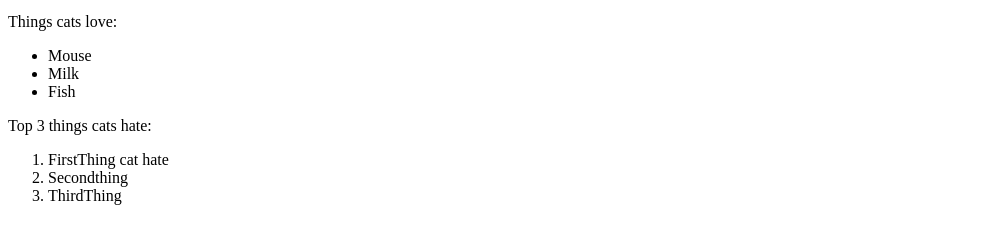
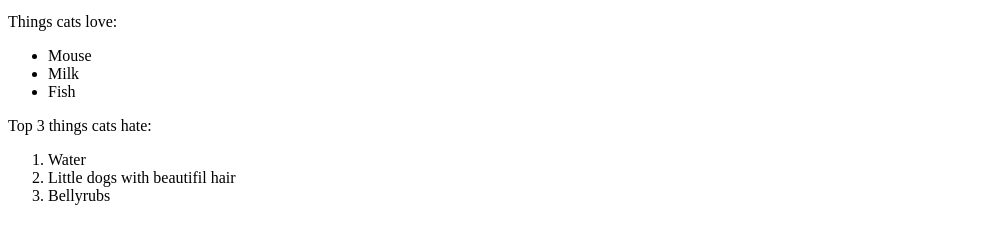
Before and after one commit to EvoAlica/Day05, a plain HTML site: page ex20/src/index.html in a window 1280 px wide. Shown: the part 392-636 px from the top of the page, without its empty margins (0-1003 px from the left). Drawn offline with Linux system fonts and the light colour scheme.

Commit message:
Added ex20

```diff
--- a/ex20/src/index.html
+++ b/ex20/src/index.html
@@ -1,6 +1,8 @@
 <h2>CatPhotoApp</h2>
 <main>
-<a href="#"><img src="https://bit.ly/3fUJAV1" alt="gray-cat-on-tree-branch"></a>
+<a href="#">
+    <img src="https://bit.ly/3fUJAV1" alt="gray-cat-on-tree-branch">
+</a>
 <p>Kitty ipsum dolor sit amet, shed everywhere shed everywhere stretching attack your ankles chase the red dot, hairball run catnip eat the grass sniff.</p>
 
 <p>Things cats love:</p>
@@ -12,9 +14,9 @@
 
 <p>Top 3 things cats hate:</p>
 <ol>
-<li>FirstThing cat hate</li>
-<li>Secondthing</li>
-<li>ThirdThing</li>
+<li>Water</li>
+<li>Little dogs with beautifil hair</li>
+<li>Bellyrubs</li>
 </ol>
 </main>
 <footer id="footer" style=></footer>
```
